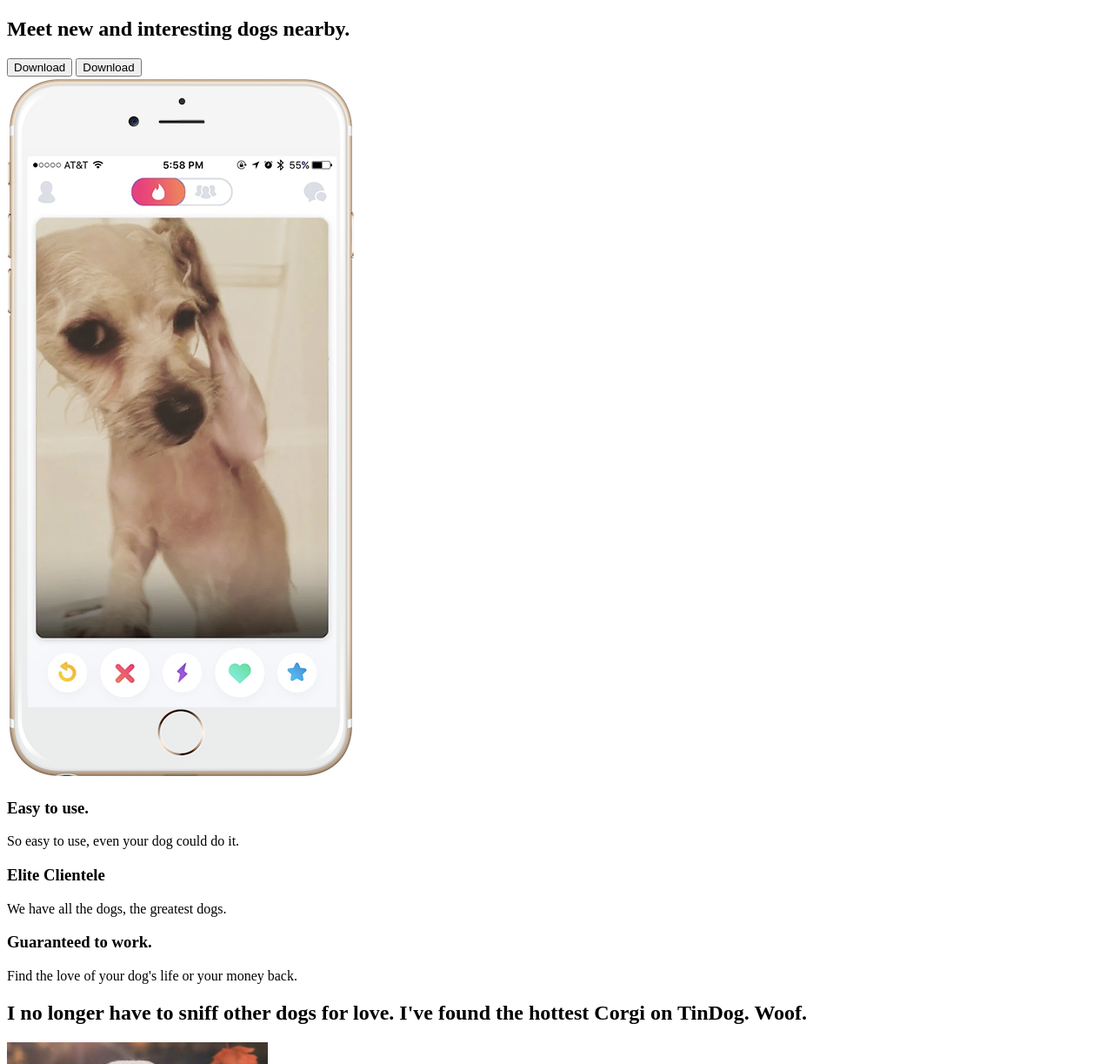
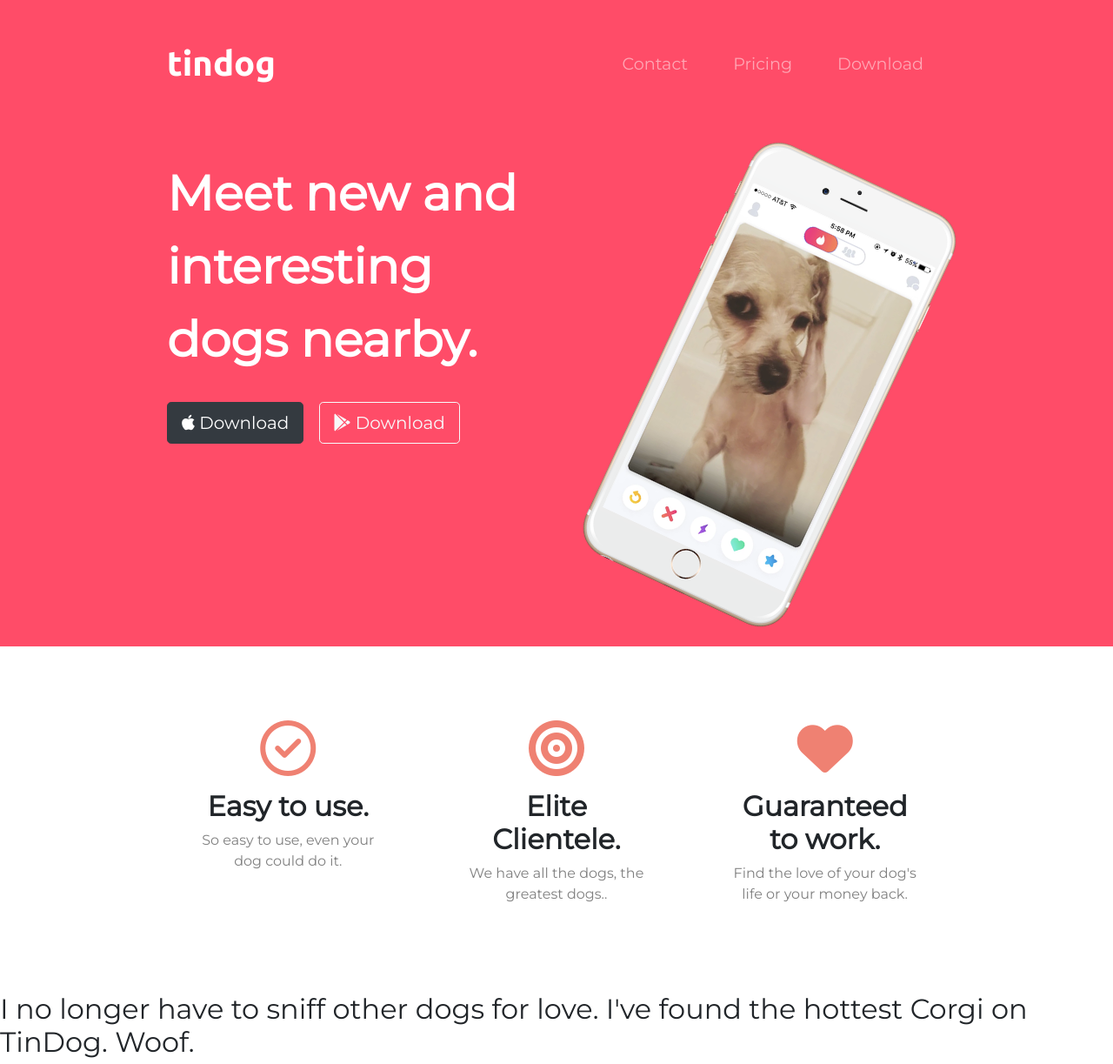
Before and after one commit to anuroopov/webprjct1, a plain HTML site: page index.html in a window 1280 px wide. Shown: the top 1223 px of the page at 87% size. Drawn offline with nearby package versions, Linux system fonts and the light colour scheme.

Commit message:
Tindog-2-SectionsComplete

```diff
--- a/css/styles.css
+++ b/css/styles.css
@@ -0,0 +1,79 @@
+
+body {
+    font-family: 'Montserrat';
+}
+
+
+
+#title {
+background-color: #ff4c68;
+color: white;
+}
+
+
+h1 {
+    font-size: 3.5rem;
+    font-family: "Montserrat", sans-serif;
+    font-weight: 900;
+    line-height: 1.5;
+    font-display: swap;
+
+}
+
+.container-fluid {
+    padding: 3% 15%;
+}
+
+.navbar {
+    padding: 0 0 4.5rem;
+
+}
+
+.navbar-brand {
+font-family: "Ubuntu";
+font-weight: bold;
+font-size: 2.5rem;
+}
+
+.nav-item {
+    padding: 0 18px;
+}
+
+.nav-link {
+    font-size: 1.2rem;
+    font-family: "Montserrat";
+}
+
+.download-button {
+margin: 5% 3% 5% 0%;
+
+}
+
+.title-image {
+    width: 60%;
+    transform: rotate(25deg);
+    margin-left: 100px;
+}
+
+h3{
+    font-family: "Montserrat";
+    font-weight: bold;
+    font-size: 2rem;
+}
+
+p{
+    color:grey;
+}
+
+
+.feature-box{
+    text-align: center;
+    padding:5%;
+}
+.icon {
+    color:#ef8172;
+    margin-bottom: 1rem;
+}
+.icon:hover {
+    color:#ff4c68;
+}
--- a/index.html
+++ b/index.html
@@ -4,45 +4,82 @@
 <head>
   <meta charset="utf-8">
   <title>TinDog</title>
+  <!-- Bootstrap -->
+  <link rel="stylesheet" href="https://stackpath.bootstrapcdn.com/bootstrap/4.4.1/css/bootstrap.min.css" integrity="sha384-Vkoo8x4CGsO3+Hhxv8T/Q5PaXtkKtu6ug5TOeNV6gBiFeWPGFN9MuhOf23Q9Ifjh" crossorigin="anonymous">
   <link rel="stylesheet" href="css/styles.css">
+    <!-- google Fonts -->
+  <link href="https://fonts.googleapis.com/css2?family=Montserrat&family=Ubuntu:wght@700&display=swap" rel="stylesheet">
+  <!-- Font Awesome -->
+  <script src="https://kit.fontawesome.com/8207a1cf54.js" crossorigin="anonymous"></script>
+  <!-- Bootstrap JS -->
+  <script src="https://code.jquery.com/jquery-3.4.1.slim.min.js" integrity="sha384-J6qa4849blE2+poT4WnyKhv5vZF5SrPo0iEjwBvKU7imGFAV0wwj1yYfoRSJoZ+n" crossorigin="anonymous"></script>
+  <script src="https://cdn.jsdelivr.net/npm/popper.js@1.16.0/dist/umd/popper.min.js" integrity="sha384-Q6E9RHvbIyZFJoft+2mJbHaEWldlvI9IOYy5n3zV9zzTtmI3UksdQRVvoxMfooAo" crossorigin="anonymous"></script>
+  <script src="https://stackpath.bootstrapcdn.com/bootstrap/4.4.1/js/bootstrap.min.js" integrity="sha384-wfSDF2E50Y2D1uUdj0O3uMBJnjuUD4Ih7YwaYd1iqfktj0Uod8GCExl3Og8ifwB6" crossorigin="anonymous"></script>
 </head>
 
 <body>
 
   <section id="title">
-
+   <div class="container-fluid">
     <!-- Nav Bar -->
-
-
-
+    <nav class="navbar navbar-expand-lg navbar-dark">
+      <a class="navbar-brand" href="">tindog</a>
+       <button class="navbar-toggler" type="button" data-toggle="collapse" data-target="#navbarSupportedContent" aria-controls="navbarSupportedContent" aria-expanded="false" aria-label="Toggle navigation">
+      <span class="navbar-toggler-icon"></span>
+    </button>
+    <div class="collapse navbar-collapse" id="navbarSupportedContent">
+      <ul class="navbar-nav ml-auto">
+          <li class="nav-item">
+              <a class="nav-link" href="">Contact</a>
+          </li>
+          <li class="nav-item">
+              <a class="nav-link" href="">Pricing</a>
+          </li>
+          <li class="nav-item">
+              <a class="nav-link" href="">Download</a>
+          </li>
+      </ul>
+   </div>
+  </nav>
 
     <!-- Title -->
+      <div class="row">
+        <div class="col-lg-6">
+          <h1>Meet new and interesting dogs nearby.</h1>
+          <button type="button" class="btn btn-dark btn-lg download-button"><i class="fab fa-apple"></i> Download</button>
+          <button type="button" class="btn btn-outline-light btn-lg download-button"><i class="fab fa-google-play"></i> Download</button>
+        </div>
 
-    <div>
-      <h1>Meet new and interesting dogs nearby.</h1>
-      <button type="button">Download</button>
-      <button type="button">Download</button>
+        <div class="col-lg-6" >
+          <img class="title-image" src="images/iphone6.png" alt="iphone-mockup">
+      </div>
     </div>
-    <div>
-      <img src="images/iphone6.png" alt="iphone-mockup">
-    </div>
-
+  </div>
   </section>
 
 
   <!-- Features -->
 
   <section id="features">
-
-    <h3>Easy to use.</h3>
-    <p>So easy to use, even your dog could do it.</p>
-
-    <h3>Elite Clientele</h3>
-    <p>We have all the dogs, the greatest dogs.</p>
-
-    <h3>Guaranteed to work.</h3>
-    <p>Find the love of your dog's life or your money back.</p>
-
+    <div class="container-fluid">
+    <div class="row">
+      <div class="col-lg-4 feature-box" >
+        <i class="icon far fa-check-circle fa-4x"></i>
+        <h3>Easy to use.</h3>
+        <p>So easy to use, even your dog could do it.</p>
+      </div>
+      <div class="col-lg-4 feature-box">
+        <i class="icon fas fa-bullseye fa-4x"></i>
+        <h3>Elite Clientele.</h3>
+        <p>We have all the dogs, the greatest dogs..</p>
+      </div>
+      <div class="col-lg-4 feature-box">
+        <i class="icon fas fa-heart fa-4x"></i>
+        <h3>Guaranteed to work.</h3>
+        <p>Find the love of your dog's life or your money back.</p>
+      </div>
+    </div>
+    </div>
   </section>
 
 
```
